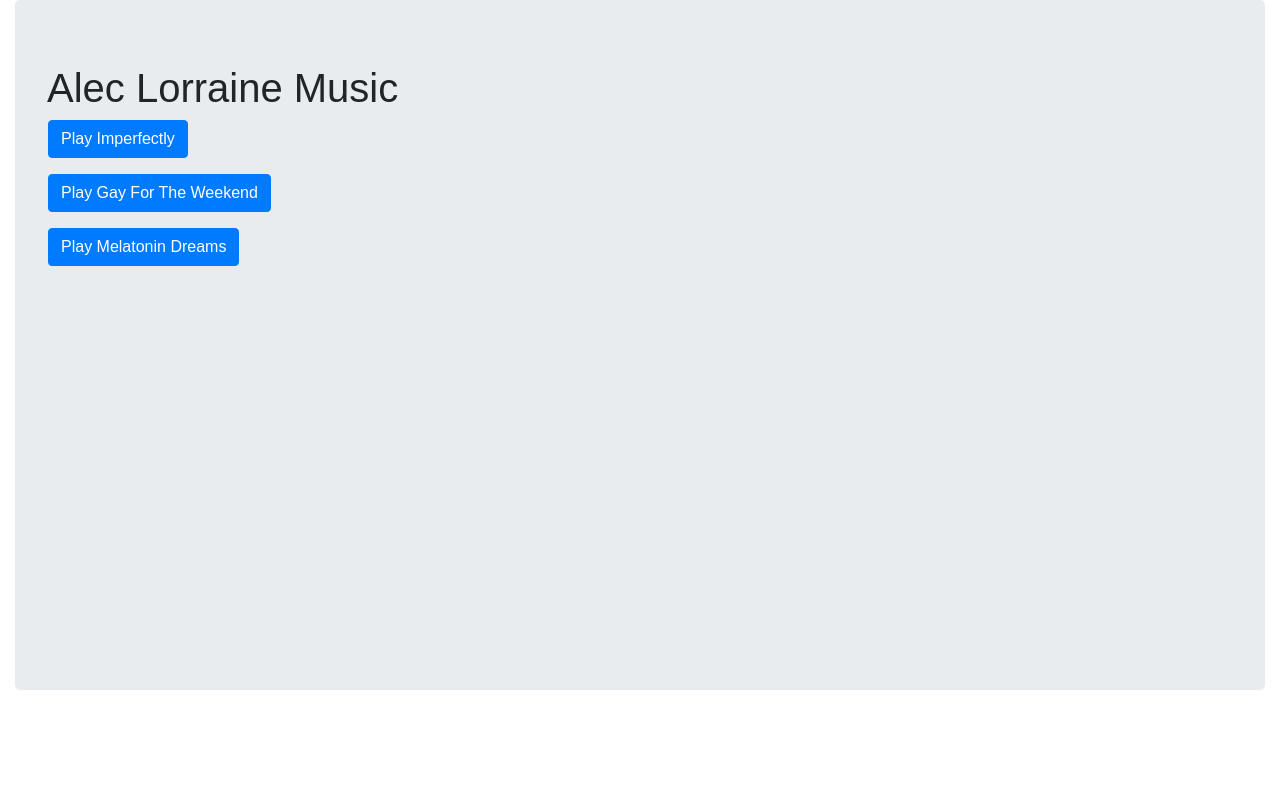
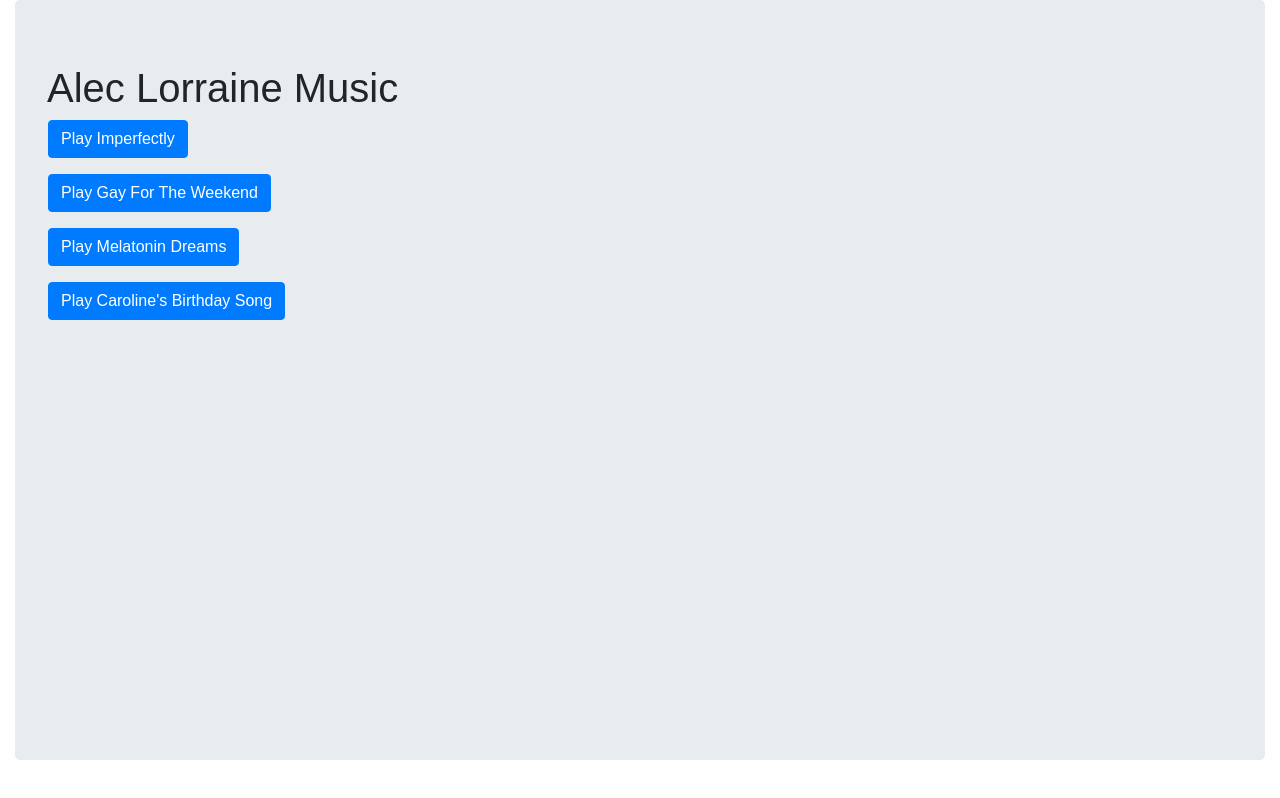
Before and after one commit to alorr10/aleclorrainemusic, a React (Create React App) app: page / in a window 1280 px wide. Built offline with nearby package versions, Linux system fonts and the light colour scheme.

Commit message:
add caorline bday song

```diff
--- a/src/MusicPlayer.js
+++ b/src/MusicPlayer.js
@@ -3,6 +3,7 @@ import ReactPlayer from 'react-player';
 import Imperfectly from './Sounds/Imperfectly.m4a';
 import GayForTheWeekend from './Sounds/GayForTheWeekend.mp3';
 import MelatoninDreams from './Sounds/MelatoninDreams.mp3';
+import CarolineMoana from './Sounds/CarolineMoana.mp3';
 import { Row, Col, Button } from 'react-bootstrap';
 class MusicPlayer extends Component {
   state = {
@@ -35,6 +36,13 @@ class MusicPlayer extends Component {
           activeSongName: 'MelatoninDreams',
         }));
         break;
+      case 'CarolineMoana':
+        this.setState(prevState => ({
+          playing: !prevState.playing,
+          activeSong: CarolineMoana,
+          activeSongName: 'CarolineMoana',
+        }));
+        break;
     }
   };
 
@@ -52,9 +60,16 @@ class MusicPlayer extends Component {
             {playing && activeSongName === 'GayForTheWeekend' ? 'Stop' : 'Play Gay For The Weekend'}
           </Button>
         </Row>
-        <Row>
+        <Row className="mb-3">
           <Button onClick={() => this.onClick('MelatoninDreams')}>
             {playing && activeSongName === 'MelatoninDreams' ? 'Stop' : 'Play Melatonin Dreams'}
+          </Button>
+        </Row>
+        <Row className="mb-3">
+          <Button onClick={() => this.onClick('CarolineMoana')}>
+            {playing && activeSongName === 'CarolineMoana'
+              ? 'Stop'
+              : "Play Caroline's Birthday Song"}
           </Button>
         </Row>
         <ReactPlayer url={activeSong} playing={this.state.playing} />
```
Also changed, not shown: 1 other file (tests, documents, lock files or other folders).
